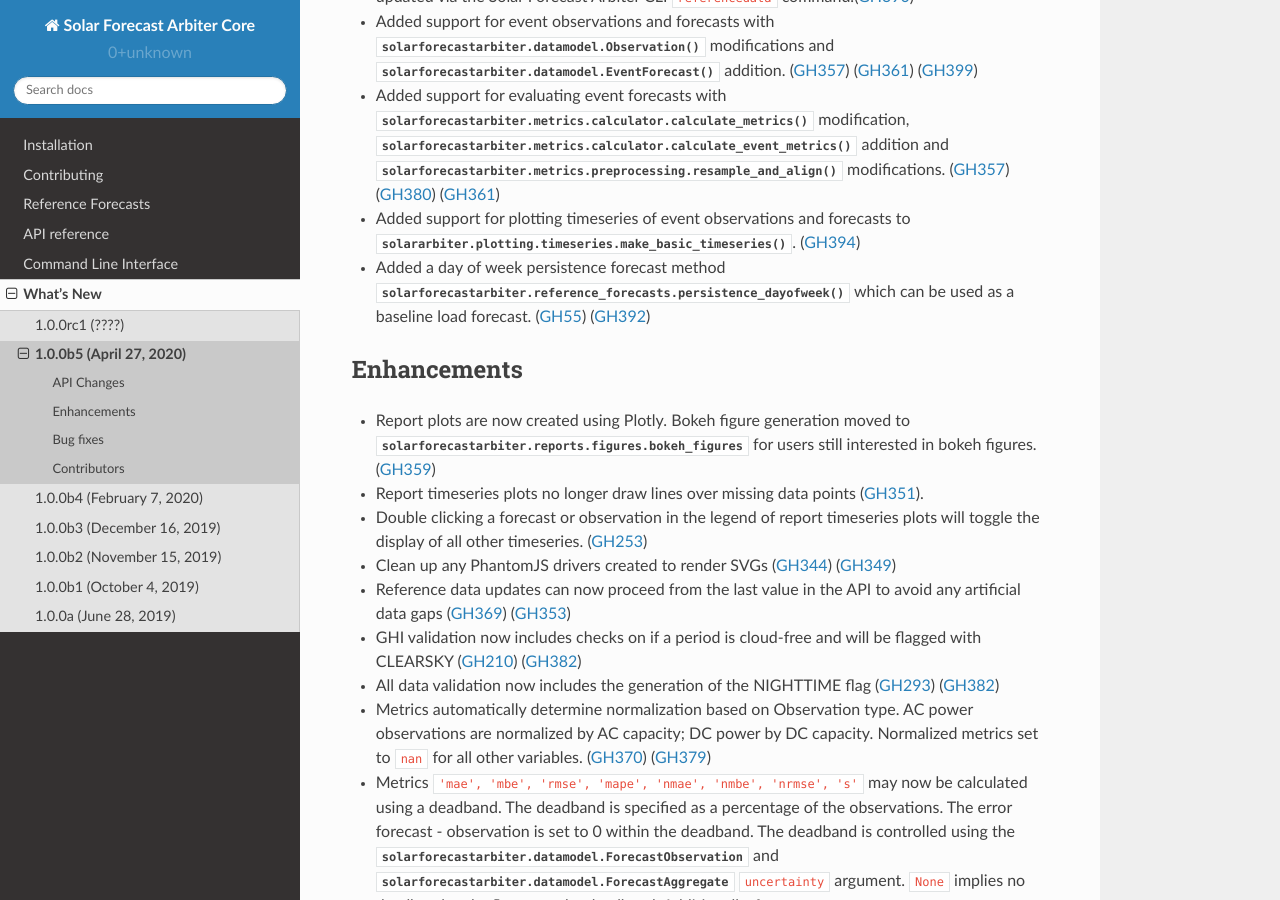
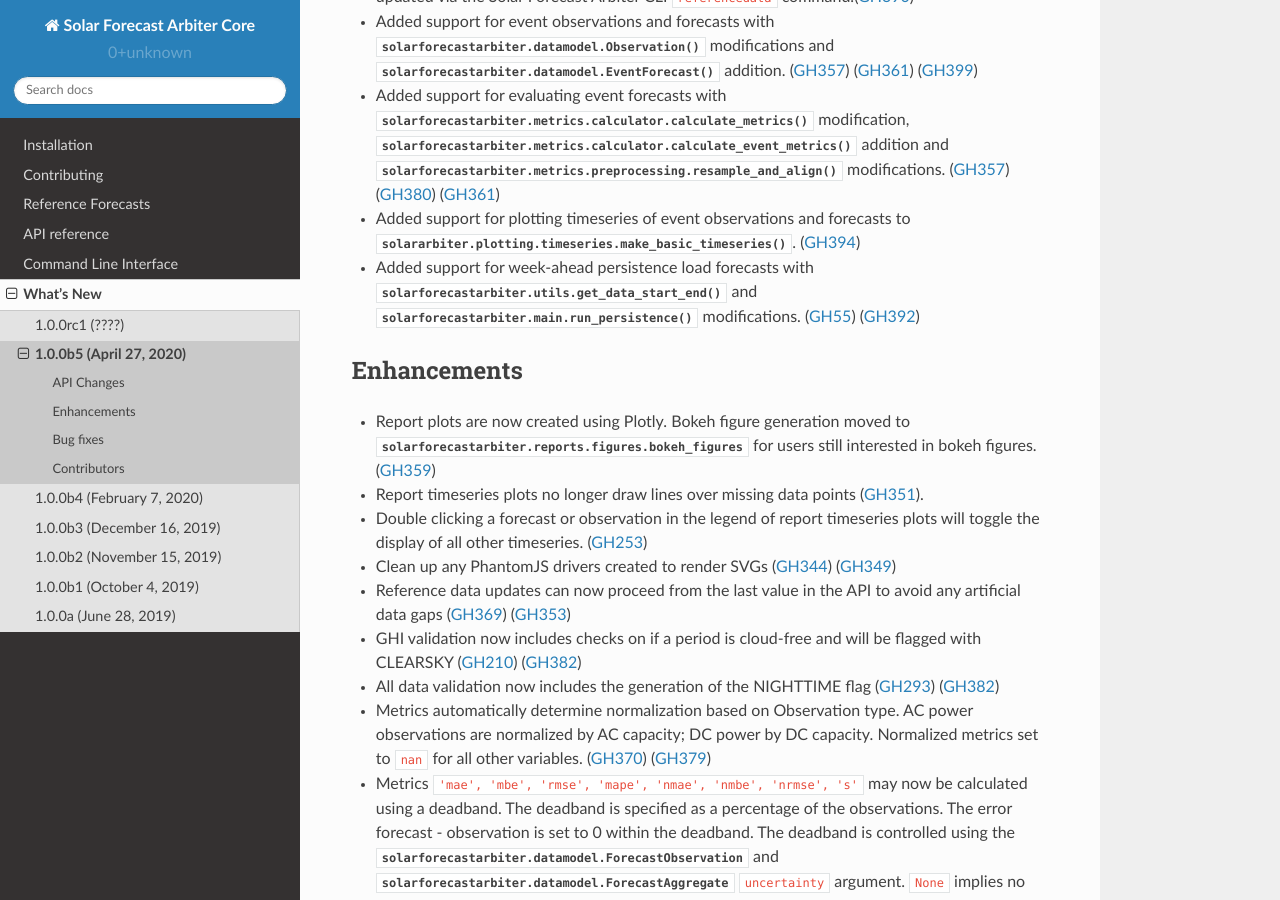
Before and after one commit to SolarArbiter/solarforecastarbiter-core, a Sphinx documentation site: the page built from docs/source/whatsnew/1.0.0b5.rst, in a window 1280 px wide and 900 px high, scrolled down 1656 px. Built offline with Sphinx 7.4.7 and the Read the Docs theme 2.0.0, drawn with Linux system fonts in a browser that asks for light colours.

Commit message:
whatsnew/1.0.0b5: update for weekahead persistence

```diff
--- a/docs/source/whatsnew/1.0.0b5.rst
+++ b/docs/source/whatsnew/1.0.0b5.rst
@@ -84,9 +84,9 @@ API Changes
   :py:func:`solarforecastarbiter.metrics.preprocessing.resample_and_align` modifications. (:issue:`357`) (:issue:`380`) (:pull:`361`)
 * Added support for plotting timeseries of event observations and forecasts to
   :py:func:`solararbiter.plotting.timeseries.make_basic_timeseries`. (:pull:`394`)
-* Added a day of week persistence forecast method
-  :py:func:`solarforecastarbiter.reference_forecasts.persistence_dayofweek`
-  which can be used as a baseline load forecast. (:issue:`55`) (:pull:`392`)
+* Added support for week-ahead persistence load forecasts with
+  :py:func:`solarforecastarbiter.utils.get_data_start_end` and
+  :py:func:`solarforecastarbiter.main.run_persistence` modifications. (:issue:`55`) (:pull:`392`)
 
 
 Enhancements
```
